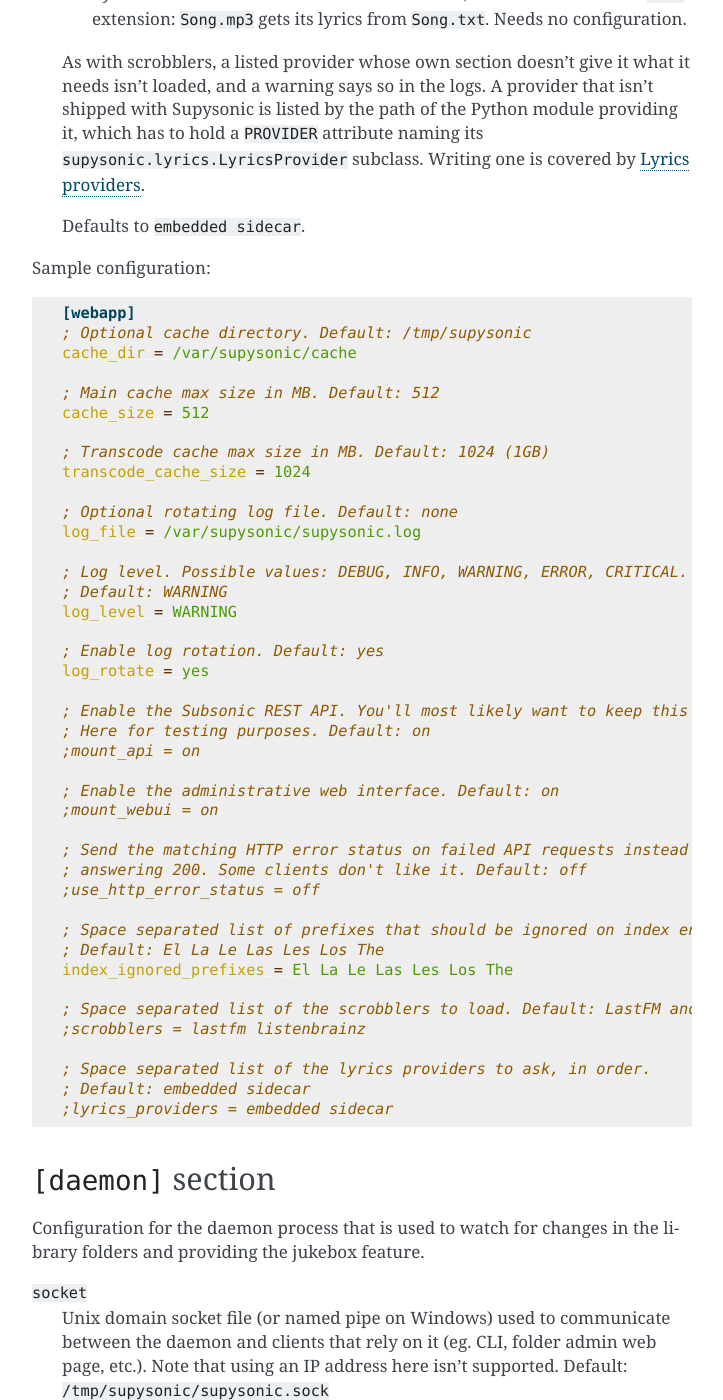
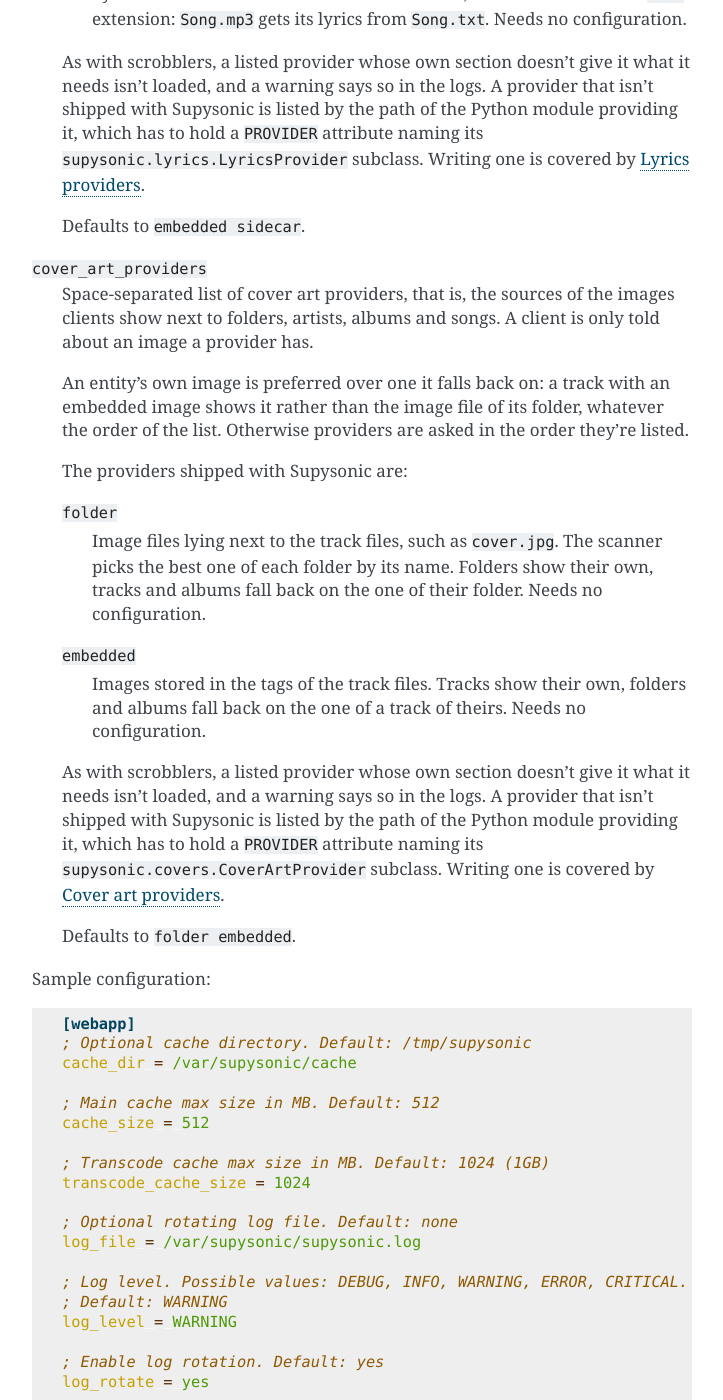
Before and after one commit to spl0k/supysonic, a Sphinx documentation site: the page built from docs/setup/configuration.rst, in a window 1280 px wide and 1400 px high, scrolled down 4364 px. Shown: the whole window, without its empty margins (388-1111 px from the left). Built offline with Sphinx 7.4.7, drawn with Linux system fonts in a browser that asks for light colours; some of the changed text lies outside the part shown.

Commit message:
Cover art providers documentation

```diff
--- a/docs/extending/index.rst
+++ b/docs/extending/index.rst
@@ -17,3 +17,4 @@ parts of Supysonic they all rely on.
    configuration
    scrobblers
    lyrics
+   covers
--- a/docs/setup/configuration.rst
+++ b/docs/setup/configuration.rst
@@ -210,6 +210,38 @@ Configuration relative to the HTTP server.
 
    Defaults to ``embedded sidecar``.
 
+``cover_art_providers``
+   Space-separated list of cover art providers, that is, the sources of the
+   images clients show next to folders, artists, albums and songs. A client is
+   only told about an image a provider has.
+
+   An entity's own image is preferred over one it falls back on: a track with
+   an embedded image shows it rather than the image file of its folder,
+   whatever the order of the list. Otherwise providers are asked in the order
+   they're listed.
+
+   The providers shipped with Supysonic are:
+
+   ``folder``
+      Image files lying next to the track files, such as :file:`cover.jpg`. The
+      scanner picks the best one of each folder by its name. Folders show their
+      own, tracks and albums fall back on the one of their folder. Needs no
+      configuration.
+
+   ``embedded``
+      Images stored in the tags of the track files. Tracks show their own,
+      folders and albums fall back on the one of a track of theirs. Needs no
+      configuration.
+
+   As with scrobblers, a listed provider whose own section doesn't give it what
+   it needs isn't loaded, and a warning says so in the logs. A provider that
+   isn't shipped with Supysonic is listed by the path of the Python module
+   providing it, which has to hold a ``PROVIDER`` attribute naming its
+   ``supysonic.covers.CoverArtProvider`` subclass. Writing one is covered by
+   :doc:`../extending/covers`.
+
+   Defaults to ``folder embedded``.
+
 Sample configuration::
 
    [webapp]
@@ -253,6 +285,11 @@ Sample configuration::
    ; Space separated list of the lyrics providers to ask, in order.
    ; Default: embedded sidecar
    ;lyrics_providers = embedded sidecar
+
+   ; Space separated list of the cover art providers. An entity's own image is
+   ; preferred over a fallback one, otherwise they're asked in order.
+   ; Default: folder embedded
+   ;cover_art_providers = folder embedded
 
 .. _conf-daemon:
 
```
Also changed, not shown: docs/extending/covers.rst (added, +236 -0 lines), 2 other files.
